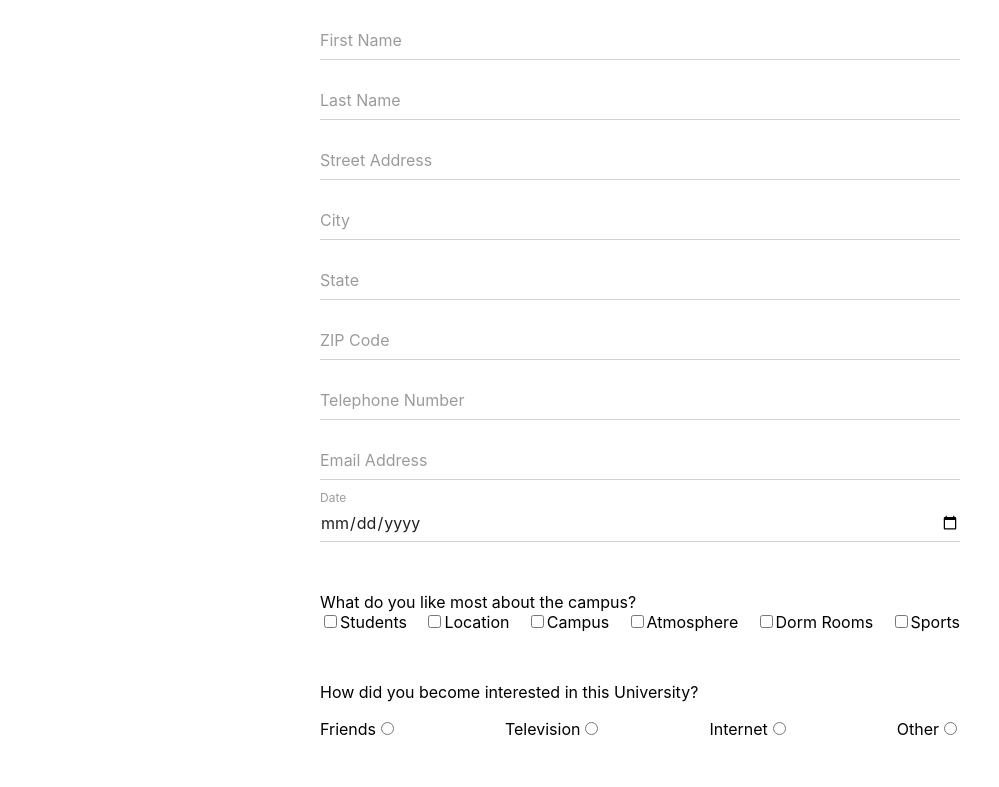
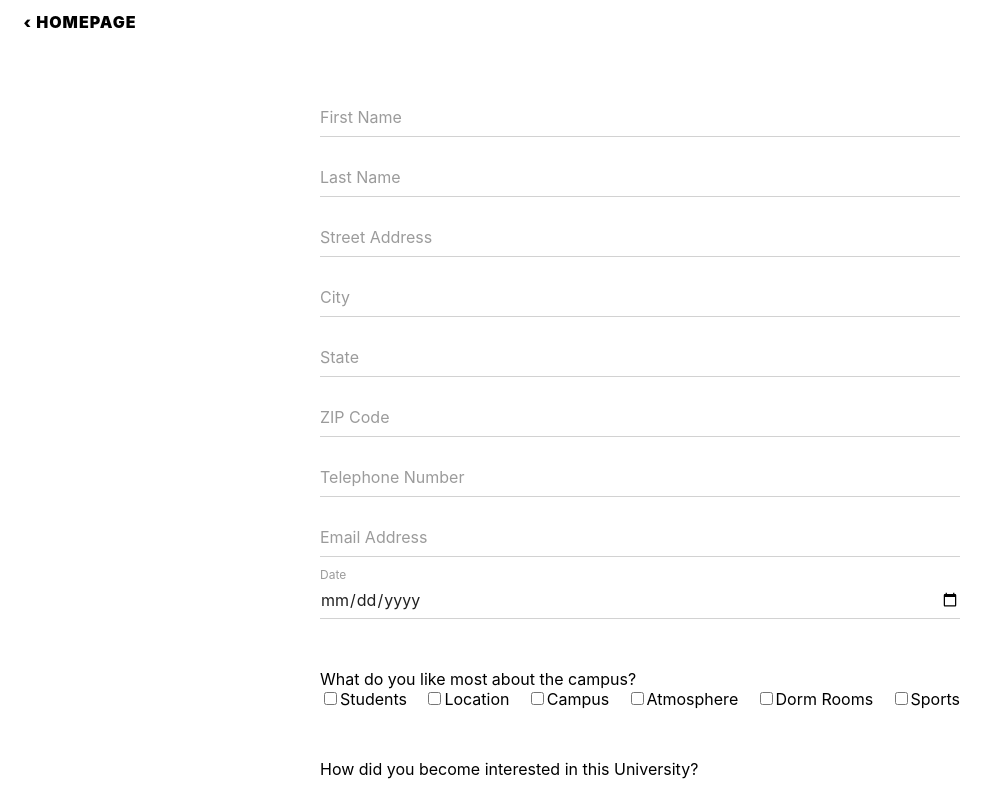
Before and after one commit to CharitReddy/student-survey-form, a React (Create React App) app: page /survey in a window 1280 px wide. Shown: the top 787 px of the page, without its empty margins (0-999 px from the left). Built offline with nearby package versions, Linux system fonts and the light colour scheme.

Commit message:
Add navigation

```diff
--- a/src/components/form/index.css
+++ b/src/components/form/index.css
@@ -75,3 +75,7 @@
   height: 35px;
   border: none;
 }
+
+#back_btn {
+  color: #000000;
+}
--- a/src/components/form/index.tsx
+++ b/src/components/form/index.tsx
@@ -3,6 +3,7 @@ import "./index.css";
 import Input from "../input";
 import axios from "axios";
 import { baseUrl } from "../../constants/services";
+import { useNavigate } from "react-router-dom";
 
 interface FORMDATA {
   firstName: string;
@@ -34,6 +35,8 @@ const initial_formData = {
   likelihood: "Likely",
 };
 const Form = () => {
+  let navigate = useNavigate();
+
   const [formData, setFormData] = useState<FORMDATA>(initial_formData);
 
   // axios.defaults.baseUrl = "";
@@ -196,6 +199,15 @@ const Form = () => {
   ];
 
   return (
+    <div>
+      <div onClick={() => navigate("/")}>
+        <a className='btnfos btnfos-1' id='back_btn'>
+          <svg>
+            <rect x='0' y='0' fill='none' width='100%' height='100%' />
+          </svg>
+          &#x2039; Homepage
+        </a>
+      </div>
       <div className='survey_form'>
         <form>
           {surveyFields?.map((field) => (
@@ -277,8 +289,8 @@ const Form = () => {
           </div>
           <div className='likelihood'>
             <span>
-            How likely would you recommend this University to other prospective
-            students?
+              How likely would you recommend this University to other
+              prospective students?
             </span>
 
             <select
@@ -307,6 +319,7 @@ const Form = () => {
           </div>
         </form>
       </div>
+    </div>
   );
 };
 
--- a/src/components/survey-list/index.tsx
+++ b/src/components/survey-list/index.tsx
@@ -2,8 +2,10 @@ import { useState, useEffect } from "react";
 import { baseUrl } from "../../constants/services";
 import axios from "axios";
 import "./index.css";
+import { useNavigate } from "react-router-dom";
 
 const SurveyList = () => {
+  let navigate = useNavigate();
   const [surveys, setSurveys] = useState([]);
   const [isError, setIsError] = useState(false);
 
@@ -23,6 +25,14 @@ const SurveyList = () => {
   console.log(surveys);
   return (
     <>
+      <div onClick={() => navigate("/")}>
+        <a className='btnfos btnfos-1' id='back_btn'>
+          <svg>
+            <rect x='0' y='0' fill='none' width='100%' height='100%' />
+          </svg>
+          &#x2039; Homepage
+        </a>
+      </div>
       {surveys?.map((survey: any, index) => (
         <div className='box-2' key={survey.email}>
           <div className='btn btn-three'>Survey By {survey.firstName}</div>
```
Lines whose indentation alone changed are shown as unchanged.
